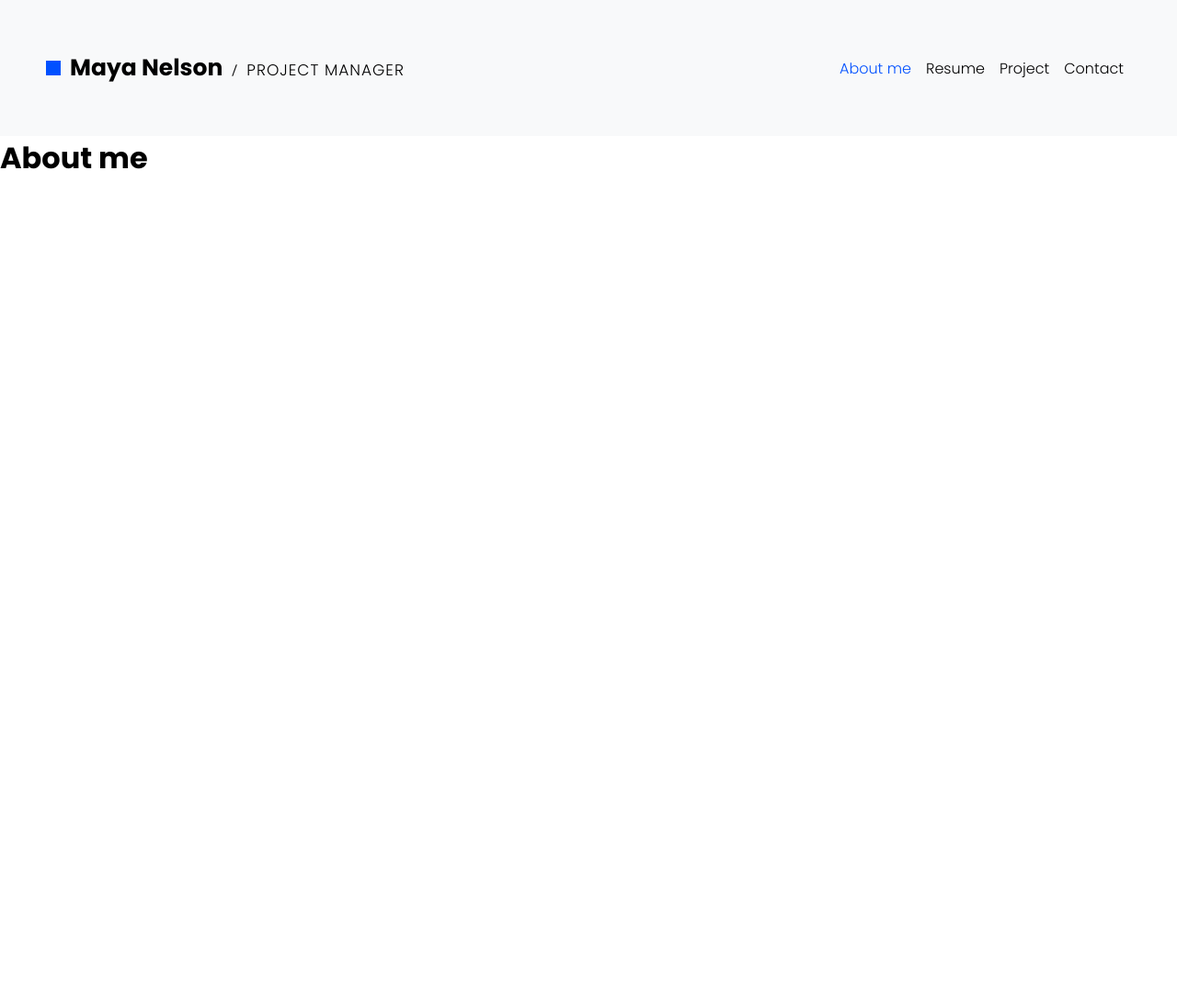
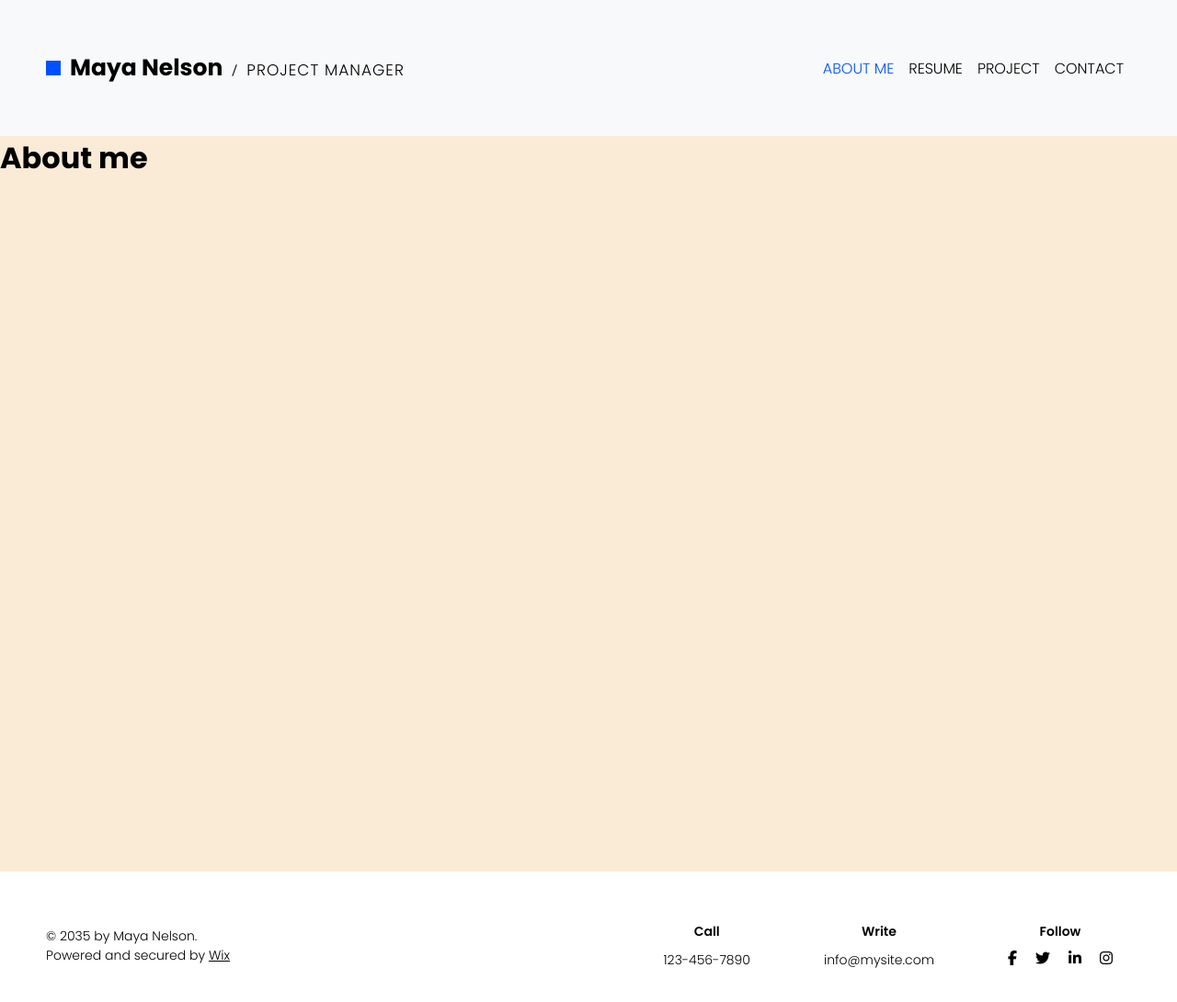
Before and after one commit to Nganha203/Porfolio, a React (Vite) app: page / in a window 1280 px wide. Shown: the top 1090 px of the page at 92% size. Before the commit the page ends 800 px from the top, so only its background shows below. Built offline with nearby package versions, Linux system fonts and the light colour scheme.

Commit message:
Task3: build Footer

```diff
--- a/src/App.jsx
+++ b/src/App.jsx
@@ -5,23 +5,24 @@ import Resume from "./component/Resume/Resume";
 import Project from "./component/Project/Project";
 import Contact from "./component/Contact/Contact";
 import { useState } from "react";
+import Footer from "./layout/Footer/Footer";
 
 function App() {
     const [page, setPage] = useState(1);
 
     return (
-        <div>
+        <div className="wrap-page">
             <header>
                 <Header page={page} setPage={setPage}/>
             </header>
-            <main>
+            <main className="main-page">
                 {page === 1 && <AboutMe />}
                 {page === 2 && <Resume />}
                 {page === 3 && <Project />}
                 {page === 4 && <Contact />}
             </main>
             <footer>
-
+                <Footer/>
             </footer>
         </div>
     )
--- a/src/component/Aboutme/AboutMe.jsx
+++ b/src/component/Aboutme/AboutMe.jsx
@@ -1,7 +1,14 @@
+import './infor.css'
+
+
 const AboutMe = () => {
-    return <h1>
-        About me
-    </h1>
+    return <div className="infor-page page">
+        <div className="container">
+            <div className="infor-container">
+                <h1>About me</h1>
+            </div>
+        </div>
+    </div>
 }
 
 export default AboutMe
--- a/src/component/Contact/Contact.jsx
+++ b/src/component/Contact/Contact.jsx
@@ -1,7 +1,11 @@
 const Contact = () => {
-    return <h1>
-        Contact
-    </h1>
+    return <div className="contact-page page">
+        <div className="container">
+            <div className="contact-container">
+                <h1>Contact</h1>
+            </div>
+        </div>
+    </div>
 }
 
 export default Contact
--- a/src/component/Project/Project.jsx
+++ b/src/component/Project/Project.jsx
@@ -1,7 +1,11 @@
 const Project = () => {
-    return <h1>
-        Project
-    </h1>
+    return <div className="project-page page">
+        <div className="container">
+            <div className="project-container">
+                <h1>Project</h1>
+            </div>
+        </div>
+    </div>
 }
 
 export default Project
--- a/src/component/Resume/Resume.jsx
+++ b/src/component/Resume/Resume.jsx
@@ -1,7 +1,11 @@
 const Resume = () => {
-    return <h1>
-        Resume
-    </h1>
+    return <div className="resume-page page">
+        <div className="container">
+            <div className="resume-container">
+                <h1>Resume</h1>
+            </div>
+        </div>
+    </div>
 }
 
 export default Resume
--- a/src/global.css
+++ b/src/global.css
@@ -9,3 +9,16 @@ body{
 a{
     text-decoration: none;
 }
+.wrap-page{
+    min-height: 100vh;
+    display: flex;
+    flex-direction: column;
+}
+.main-page{
+    padding-top: 148px;
+    flex: 1;
+}
+.page{
+    background-color: antiquewhite;
+    min-height: 100vh;
+}
--- a/src/layout/Footer.jsx
+++ /dev/null
@@ -1,5 +0,0 @@
-const Footer = () => {
-
-}
-
-export default Footer
--- /dev/null
+++ b/src/layout/Footer/Footer.jsx
@@ -0,0 +1,36 @@
+import './footer.css'
+
+
+const Footer = () => {
+    return <div className="footer">
+        <div className="container">
+            <div className="footer-container">
+                <div className="footer-left">
+                    <p>© 2035 by Maya Nelson.</p>
+                    <p>Powered and secured by <span>Wix</span></p>
+                </div>
+                <div className="footer-right">
+                    <div>
+                        <p className='information'>Call</p>
+                        <p>123-456-7890</p>
+                    </div>
+                    <div>
+                        <p className='information'>Write</p>
+                        <p>info@mysite.com</p>
+                    </div>
+                    <div>
+                        <p className='information'>Follow</p>
+                        <div className='icon-group'>
+                            <i class="fa-brands fa-facebook-f"></i>
+                            <i class="fa-brands fa-twitter"></i>
+                            <i class="fa-brands fa-linkedin-in"></i>
+                            <i class="fa-brands fa-instagram"></i>
+                        </div>
+                    </div>
+                </div>
+            </div>
+        </div>
+    </div>
+}
+
+export default Footer
--- /dev/null
+++ b/src/layout/Footer/footer.css
@@ -0,0 +1,59 @@
+.footer-container{
+    display: flex;
+    align-items: center;
+    padding: 55px 50px 55px 50px;
+}
+.footer-right{
+    display: flex;
+    justify-content: flex-end;
+    gap: 80px;
+    padding-right: 20px;
+}
+.footer-left, .footer-right {
+    flex: 1;
+}
+.footer-left span{
+    text-decoration: underline;
+}
+.footer-left p,.footer-right p{
+    font-size: 14px;
+    font-weight: 300;
+}
+.footer-right > div:nth-child(2) p {
+    cursor: pointer;
+}
+.footer-right .information{
+    font-size: 14px;
+    font-weight: 600;
+    margin-bottom: 10px;
+    text-align: center;
+}
+.footer-right .icon-group{
+    display: flex;
+    gap: 20px;
+    cursor: pointer;
+}
+@media(max-width: 500px){
+    .footer-container{
+        flex-direction: column-reverse;
+        align-items: flex-start;
+        padding: 30px 20px 70px 20px;
+    }
+    .footer-right{
+        display: flex;
+        justify-content: flex-start;
+        flex-wrap: wrap;
+        padding-bottom: 20px;
+        column-gap: 80px;
+        row-gap: 20px;
+    }
+    .footer-left{
+        margin-top: 10px;
+    }
+    .footer-right i{
+        font-size: 20px;
+    }
+    .footer-right .information{
+        text-align: left;
+    }
+}
--- a/src/layout/Header/Header.jsx
+++ b/src/layout/Header/Header.jsx
@@ -32,16 +32,16 @@ const Header = (props) => {
                     <div className="header-right">
                         <div className='menu-right'>
                             <span onClick={() => handleChangePage(1)}>
-                                <a className={page === 1 ? 'active' : ''} href="#">About me</a>
+                                <a className={page === 1 ? 'active' : ''} href="#">ABOUT ME</a>
                             </span>
                             <span onClick={() => handleChangePage(2)}>
-                                <a className={page === 2 ? 'active' : ''} href="#">Resume</a>
+                                <a className={page === 2 ? 'active' : ''} href="#">RESUME</a>
                             </span>
                             <span onClick={() => handleChangePage(3)}>
-                                <a className={page === 3 ? 'active' : ''} href="#">Project</a>
+                                <a className={page === 3 ? 'active' : ''} href="#">PROJECT</a>
                             </span>
                             <span onClick={() => handleChangePage(4)}>
-                                <a className={page === 4 ? 'active' : ''} href="#">Contact</a>
+                                <a className={page === 4 ? 'active' : ''} href="#">CONTACT</a>
                             </span>
                         </div>
 
--- a/src/layout/Header/header.css
+++ b/src/layout/Header/header.css
@@ -1,4 +1,9 @@
-
+.header{
+    position: fixed;
+    top: 0;
+    left: 0;
+    right: 0;
+}
 .header .square{
     display: inline-block;
     width: 16px;
```
Also changed, not shown: src/component/Aboutme/infor.css (added).
